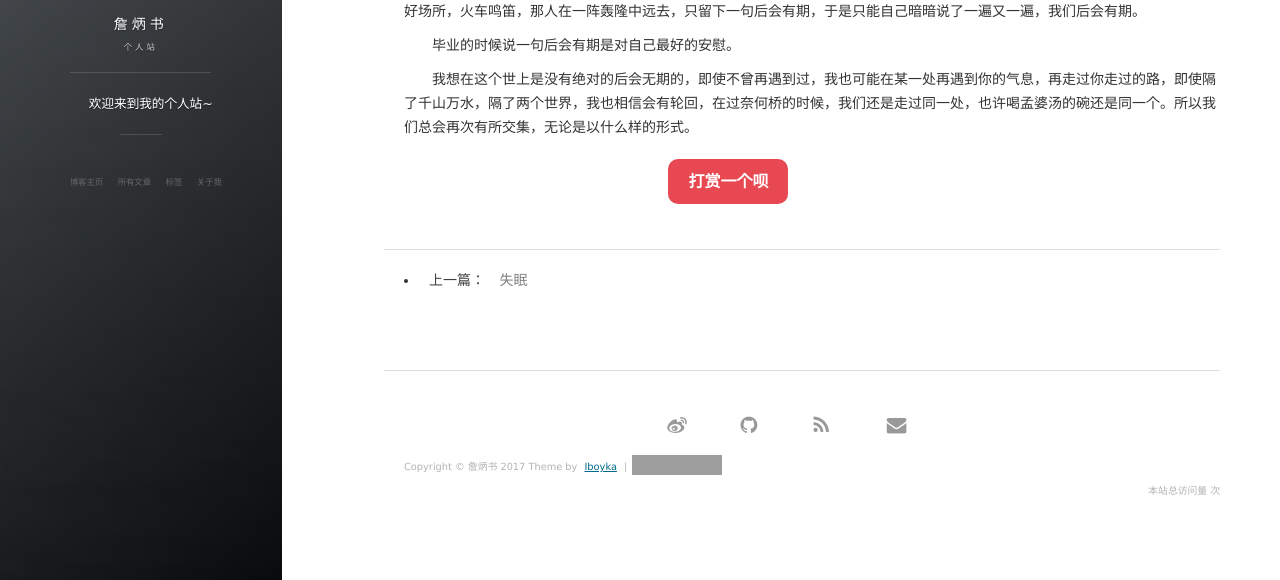
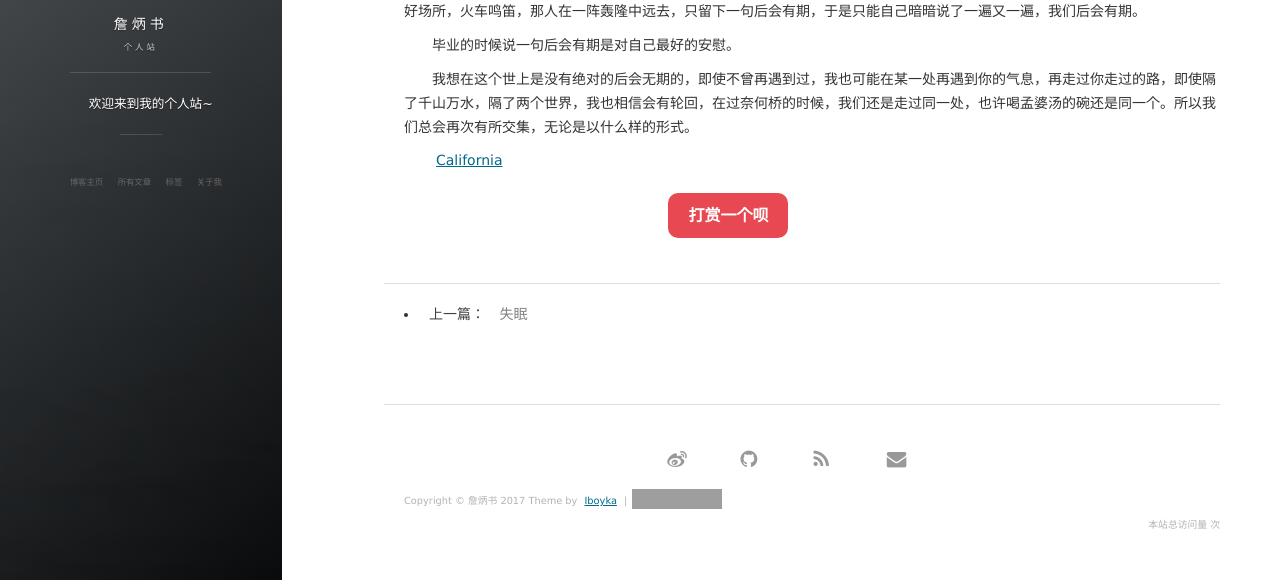
Before and after one commit to Iboyka/Iboyka.github.io, a Jekyll site: the page built from _posts/2017-06-29-后会有期.md, in a window 1280 px wide and 1085 px high, cut to the strip 505-1085 px from the top of the window. Built offline with Jekyll 4.4.1, drawn with Linux system fonts in a browser that asks for light colours; nearby versions of some CDN libraries; comment, search, counter and statistics services are not loaded; grey boxes are pictures that could not be loaded.

Commit message:
California

```diff
--- a/_posts/2017-06-29-后会有期.md
+++ b/_posts/2017-06-29-后会有期.md
@@ -28,3 +28,5 @@ tag: blog
 　　毕业的时候说一句后会有期是对自己最好的安慰。
 
 　　我想在这个世上是没有绝对的后会无期的，即使不曾再遇到过，我也可能在某一处再遇到你的气息，再走过你走过的路，即使隔了千山万水，隔了两个世界，我也相信会有轮回，在过奈何桥的时候，我们还是走过同一处，也许喝孟婆汤的碗还是同一个。所以我们总会再次有所交集，无论是以什么样的形式。
+
+　　[California](http://music.163.com/#/song?id=413142389)
```
Also changed, not shown: _posts/2017-06-29-同桌的你.md (+1 -1 lines).
